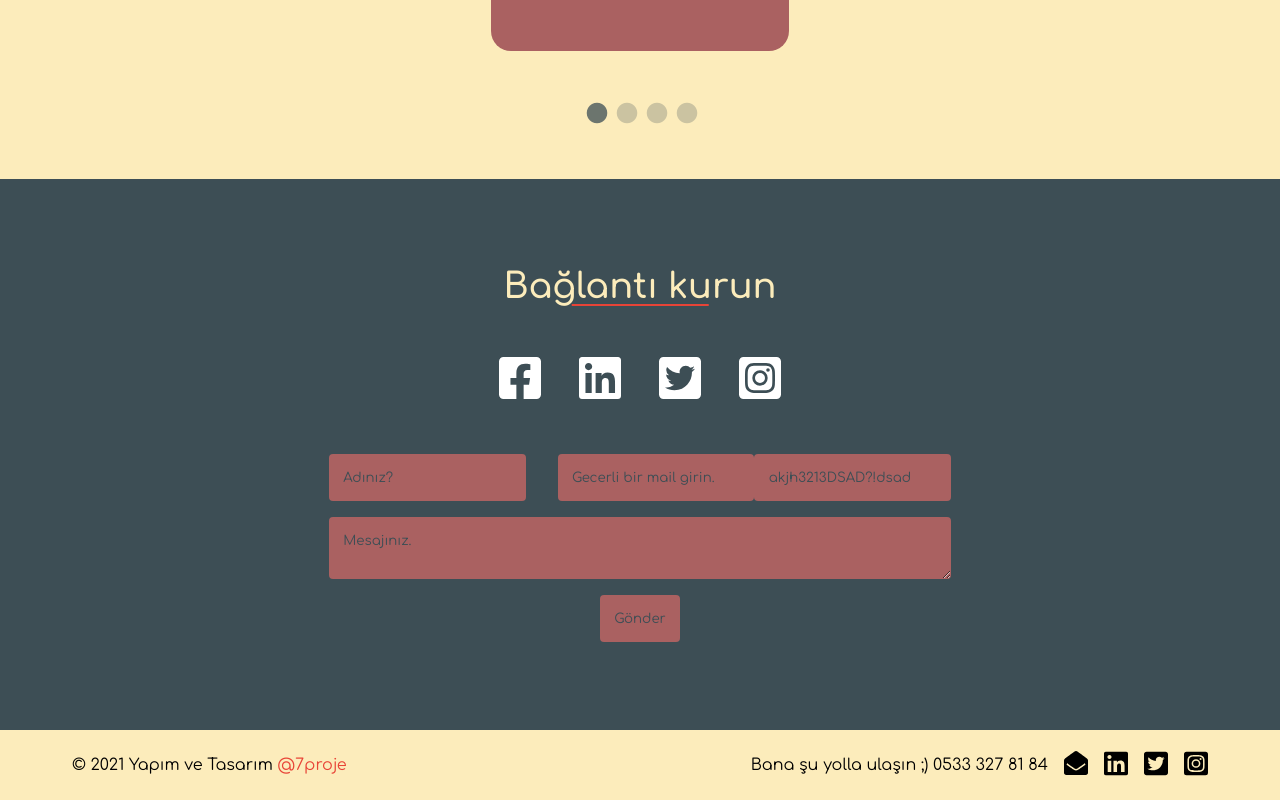
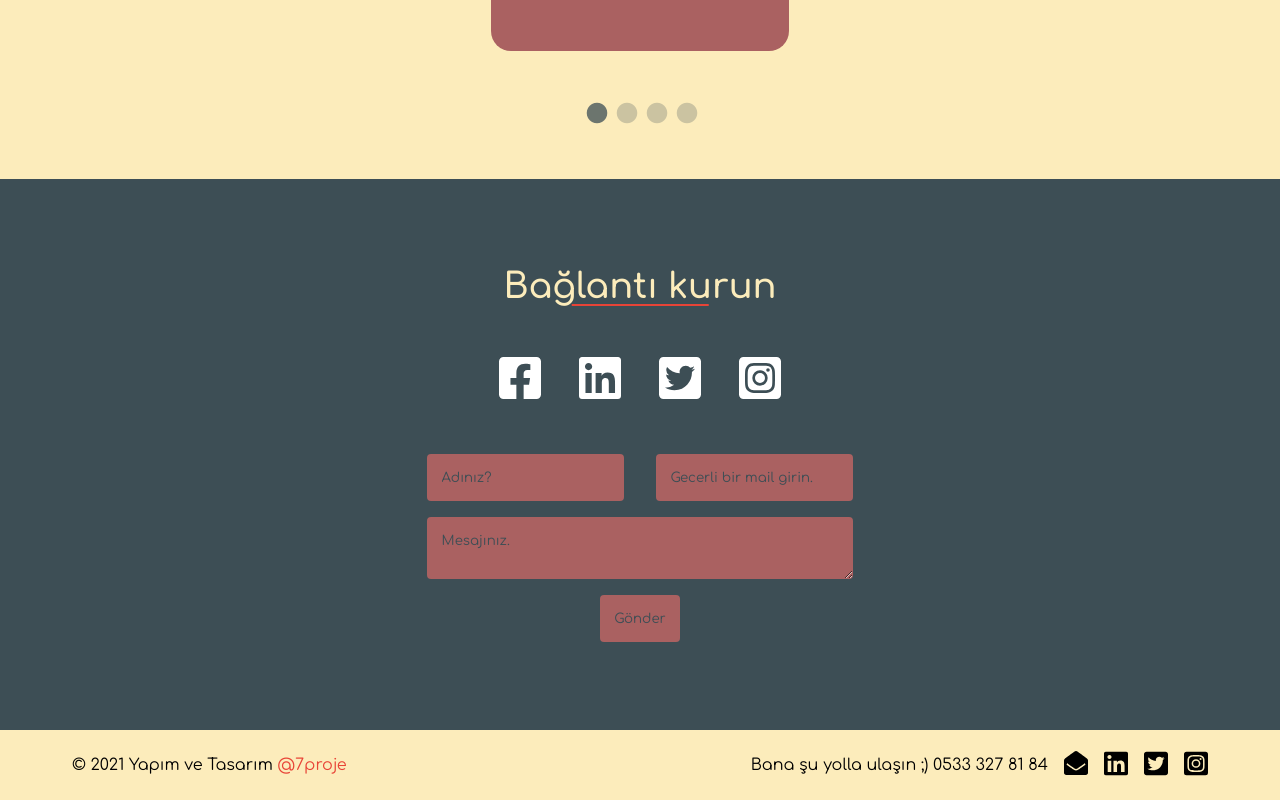
Before and after one commit to kyhnayas/7Proje, a React (Create React App) app: page / in a window 1280 px wide. Shown: the part 4057-4857 px from the top of the page. Built offline with nearby package versions, Linux system fonts and the light colour scheme.

Commit message:
Update index.js
mail edit2

```diff
--- a/src/Sections/Contact/index.js
+++ b/src/Sections/Contact/index.js
@@ -146,7 +146,7 @@ const Contact = () => {
       <Row>
       <input type="text" name="name" placeholder="Adınız?" />
       <input type="email" name="emaila" placeholder="Gecerli bir mail girin." />
-      <input type="secure" name="sec" value="akjh3213DSAD?!dsad" />
+      <input type="hidden" name="sec" value="akjh3213DSAD?!dsad" />
       </Row>
         <textarea name="ileti" placeholder="Mesajınız." cols="30" rows="2"></textarea>
       <div style={{ margin: "0 auto"}}>
```
